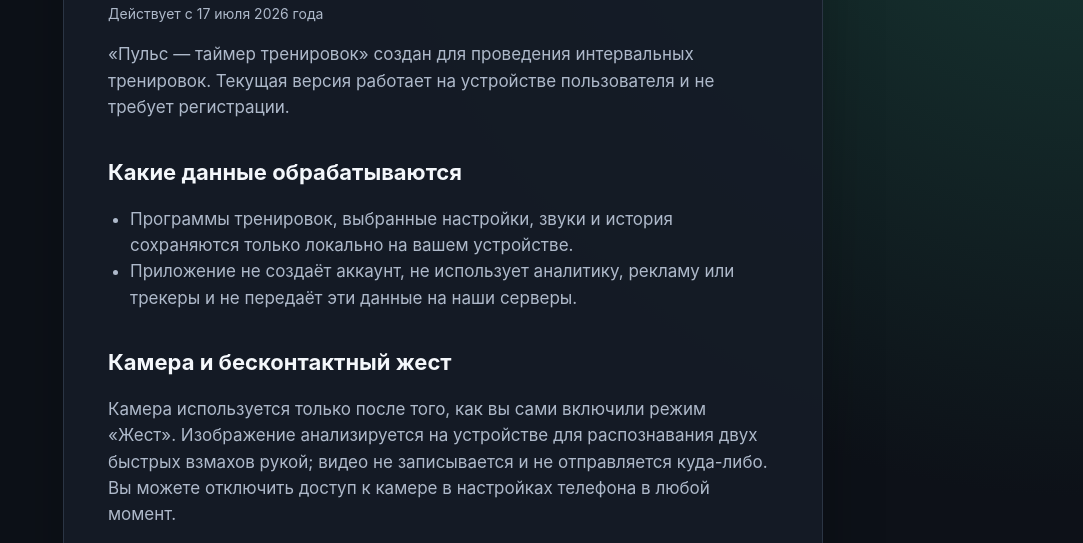
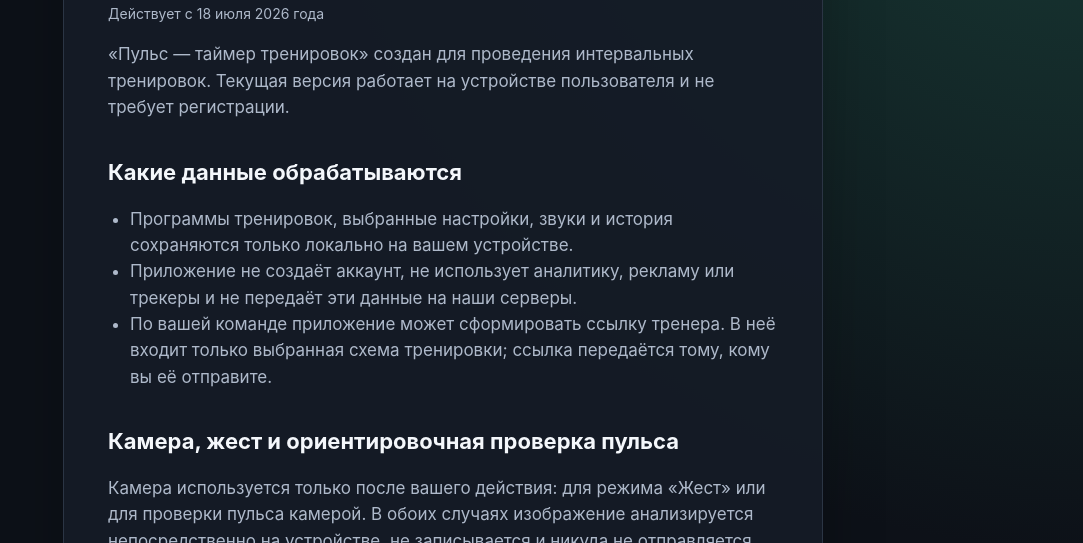
Before and after one commit to mgvipt/pulse-timer, a plain HTML site: page privacy.html in a window 1280 px wide. Shown: the part 257-800 px from the top of the page, without its empty margins (197-1280 px from the left). Drawn offline with Linux system fonts and the light colour scheme.

Commit message:
docs(timer): clarify camera privacy

```diff
--- a/privacy.html
+++ b/privacy.html
@@ -26,7 +26,7 @@
     <a class="brand" href="./" aria-label="Вернуться в Пульс"><span class="mark">P</span> Пульс</a>
     <article>
       <h1>Политика конфиденциальности</h1>
-      <p class="date">Действует с 17 июля 2026 года</p>
+      <p class="date">Действует с 18 июля 2026 года</p>
 
       <p>«Пульс — таймер тренировок» создан для проведения интервальных тренировок. Текущая версия работает на устройстве пользователя и не требует регистрации.</p>
 
@@ -34,10 +34,12 @@
       <ul>
         <li>Программы тренировок, выбранные настройки, звуки и история сохраняются только локально на вашем устройстве.</li>
         <li>Приложение не создаёт аккаунт, не использует аналитику, рекламу или трекеры и не передаёт эти данные на наши серверы.</li>
+        <li>По вашей команде приложение может сформировать ссылку тренера. В неё входит только выбранная схема тренировки; ссылка передаётся тому, кому вы её отправите.</li>
       </ul>
 
-      <h2>Камера и бесконтактный жест</h2>
-      <p>Камера используется только после того, как вы сами включили режим «Жест». Изображение анализируется на устройстве для распознавания двух быстрых взмахов рукой; видео не записывается и не отправляется куда-либо. Вы можете отключить доступ к камере в настройках телефона в любой момент.</p>
+      <h2>Камера, жест и ориентировочная проверка пульса</h2>
+      <p>Камера используется только после вашего действия: для режима «Жест» или для проверки пульса камерой. В обоих случаях изображение анализируется непосредственно на устройстве, не записывается и никуда не отправляется.</p>
+      <p>Проверка пульса просит закрыть заднюю камеру пальцем примерно на 20 секунд. Она показывает только ориентировочный результат для тренировки, не является медицинским измерением и не предназначена для диагностики. Вы можете отключить доступ к камере в настройках телефона в любой момент.</p>
 
       <h2>Сторонние сервисы</h2>
       <p>В этой версии приложения нет сторонних рекламных, аналитических или платёжных сервисов. Звуковые файлы поставляются вместе с приложением.</p>
```
